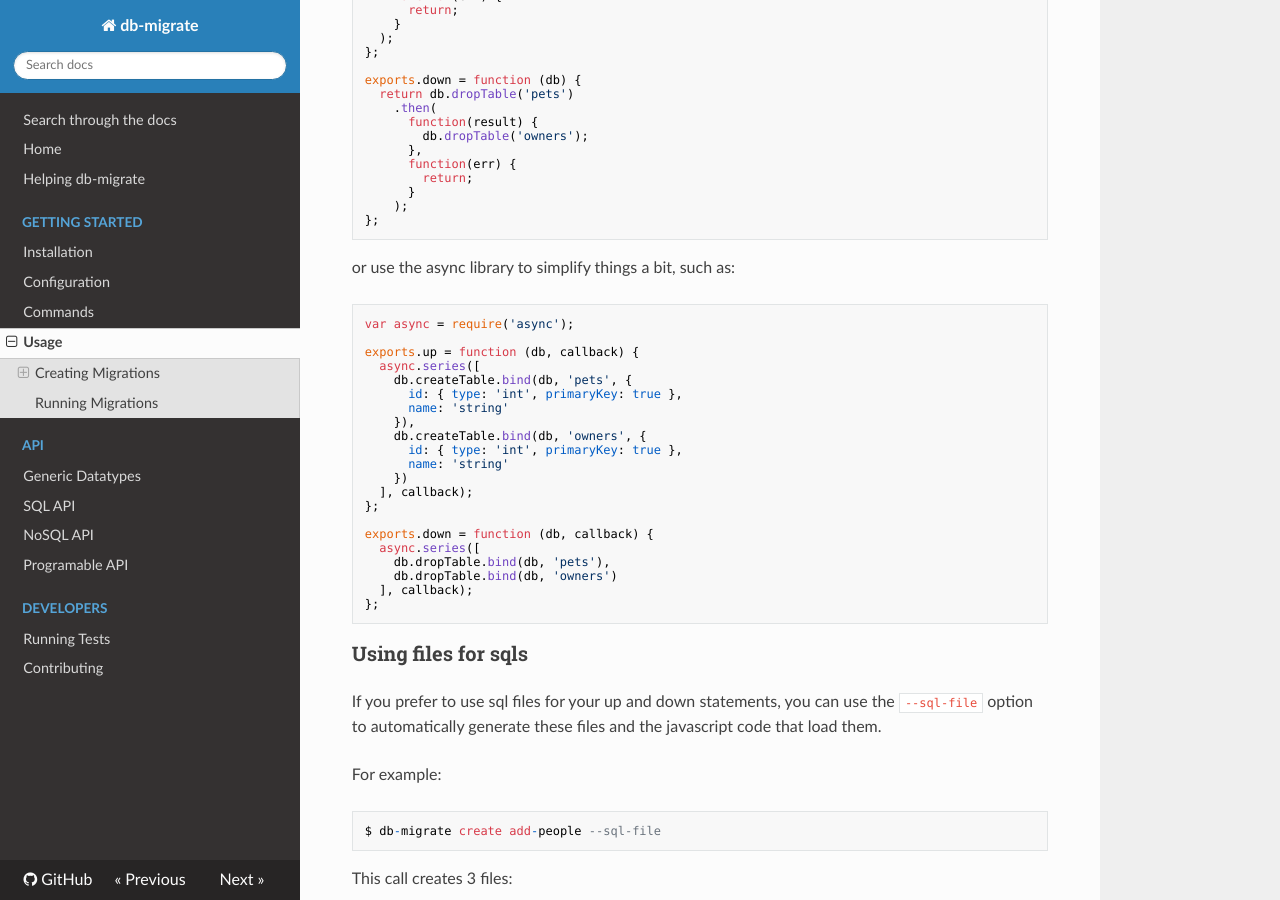
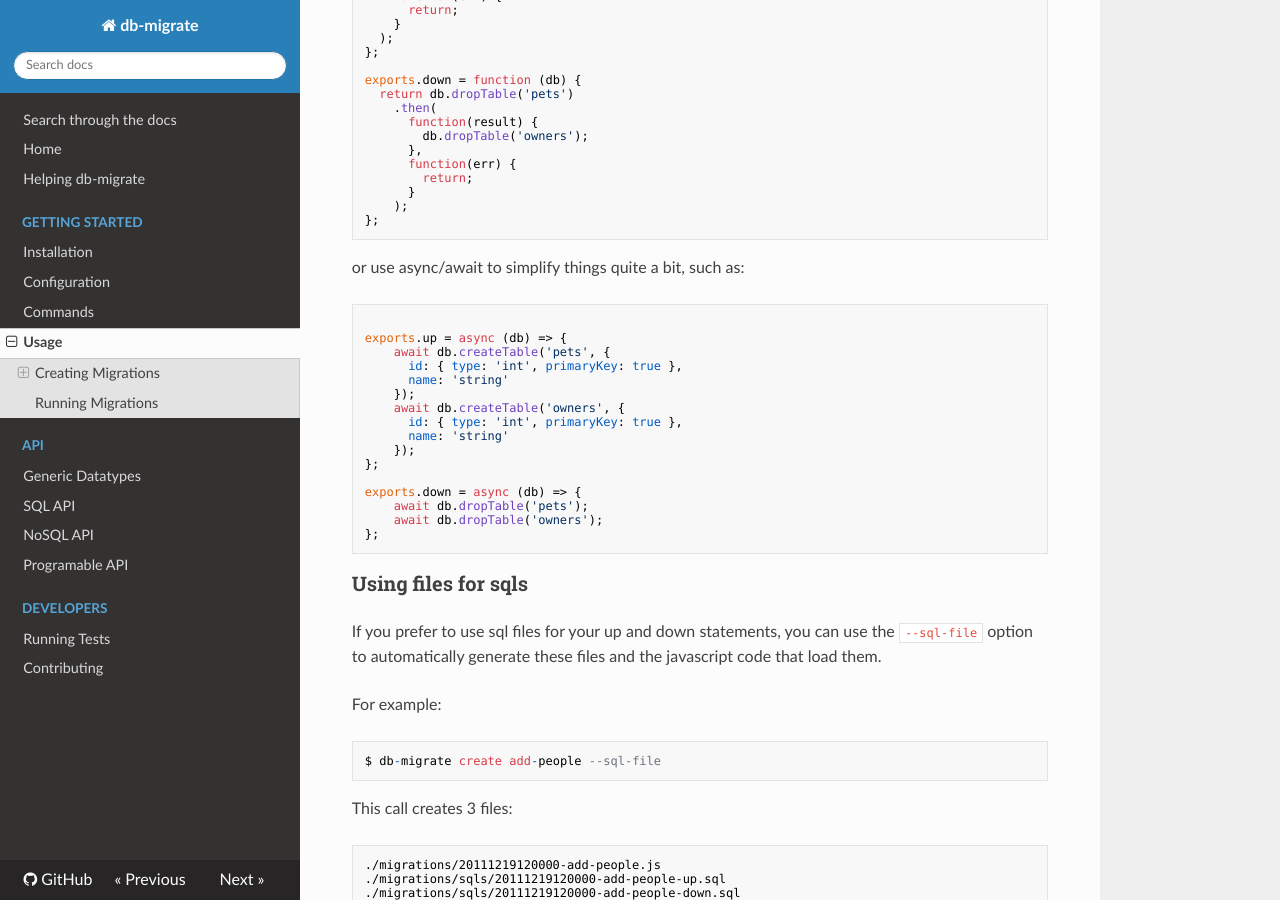
Before and after one commit to db-migrate/english-docs, an MkDocs documentation site: the page built from docs/Getting Started/usage.md, in a window 1280 px wide and 900 px high, scrolled down 2696 px. Built offline with MkDocs 1.6.1, drawn with Linux system fonts in a browser that asks for light colours; nearby versions of some CDN libraries.

Commit message:
Remove the reference to using async lib

````diff
--- a/docs/Getting Started/usage.md
+++ b/docs/Getting Started/usage.md
@@ -177,29 +177,24 @@ exports.down = function (db) {
 };
 ```
 
-or use the async library to simplify things a bit, such as:
+or use async/await to simplify things quite a bit, such as:
 
 ```javascript
-var async = require('async');
 
-exports.up = function (db, callback) {
-  async.series([
-    db.createTable.bind(db, 'pets', {
+exports.up = async (db) => {
+    await db.createTable('pets', {
       id: { type: 'int', primaryKey: true },
       name: 'string'
-    }),
-    db.createTable.bind(db, 'owners', {
+    });
+    await db.createTable('owners', {
       id: { type: 'int', primaryKey: true },
       name: 'string'
-    })
-  ], callback);
+    });
 };
 
-exports.down = function (db, callback) {
-  async.series([
-    db.dropTable.bind(db, 'pets'),
-    db.dropTable.bind(db, 'owners')
-  ], callback);
+exports.down = async (db) => {
+    await db.dropTable('pets');
+    await db.dropTable('owners');
 };
 ```
 
````
